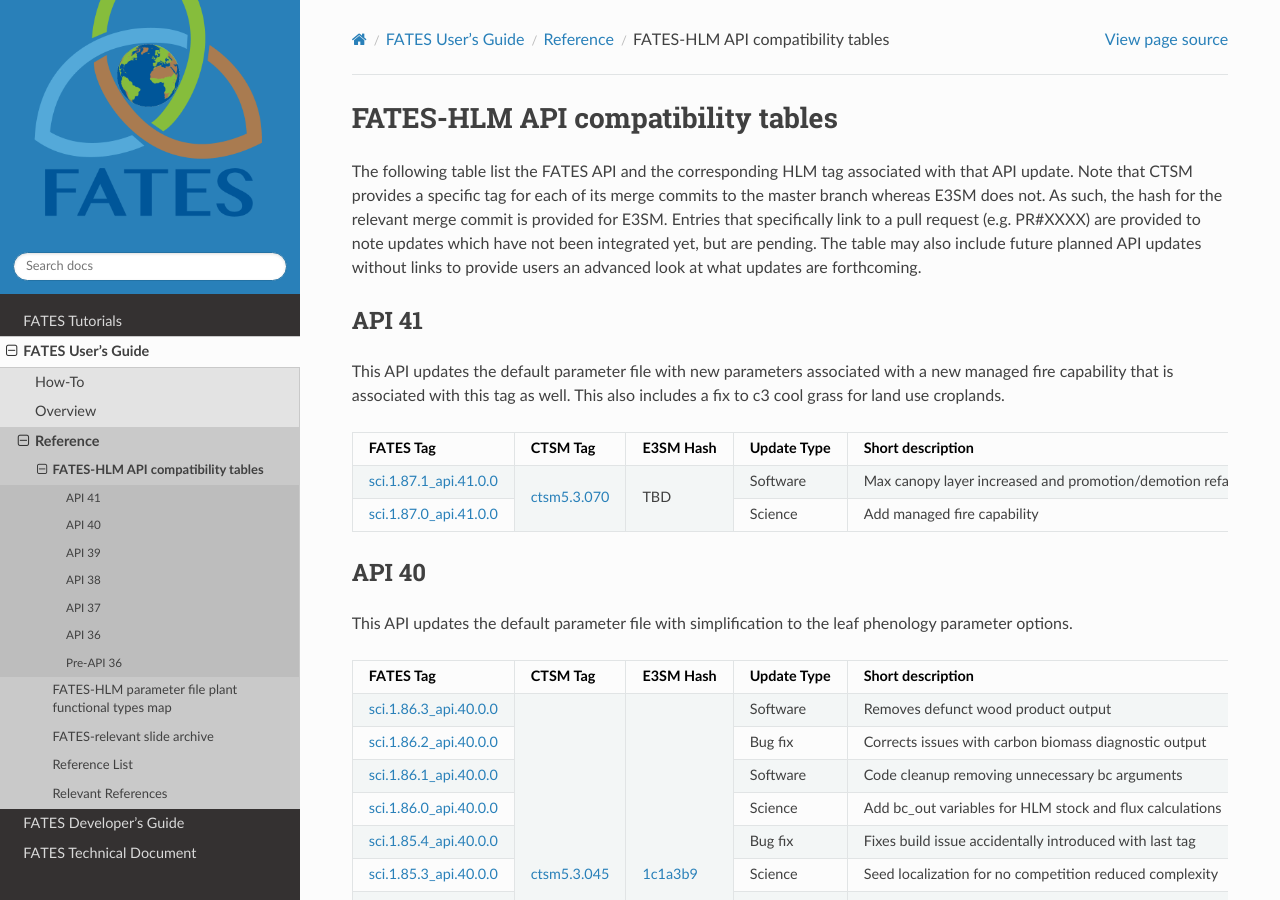
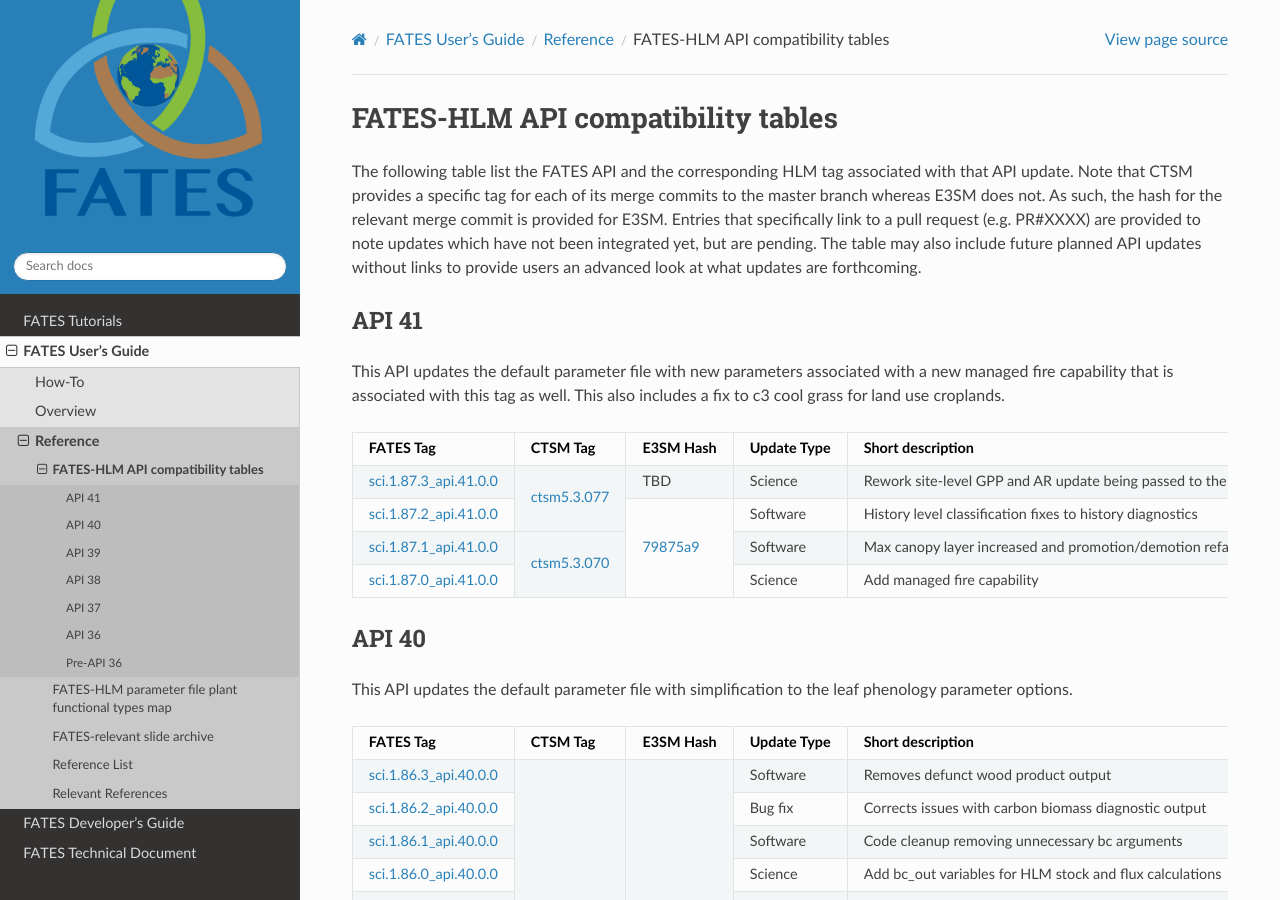
Before and after one commit to NGEET/fates-users-guide, a Sphinx documentation site: the page built from docs/source/user/release-tags-compat-table.rst, in a window 1280 px wide and 900 px high. Built offline with Sphinx 7.4.7 and the Read the Docs theme 3.1.0, drawn with Linux system fonts in a browser that asks for light colours.

Commit message:
add e3sm commit hash for API41
This also adds some interstitial API41 updates

```diff
--- a/docs/source/user/release-tags-compat-table.rst
+++ b/docs/source/user/release-tags-compat-table.rst
@@ -11,9 +11,13 @@ This API updates the default parameter file with new parameters associated with
 +--------------------------+----------------+------------+-------------+-------------------------------------------------------------+
 | FATES Tag                | CTSM Tag       | E3SM Hash  | Update Type | Short description                                           |
 +==========================+================+============+=============+=============================================================+
+| `sci.1.87.3_api.41.0.0`_ |                | TBD        | Science     | Rework site-level GPP and AR update being passed to the HLM |
++--------------------------+                +------------+-------------+-------------------------------------------------------------+
+| `sci.1.87.2_api.41.0.0`_ | `ctsm5.3.077`_ |            | Software    | History level classification fixes to history diagnostics   |
++--------------------------+----------------+            +-------------+-------------------------------------------------------------+
 | `sci.1.87.1_api.41.0.0`_ |                |            | Software    | Max canopy layer increased and promotion/demotion refactor  |
 +--------------------------+                +            +-------------+-------------------------------------------------------------+
-| `sci.1.87.0_api.41.0.0`_ | `ctsm5.3.070`_ | TBD        | Science     | Add managed fire capability                                 |
+| `sci.1.87.0_api.41.0.0`_ | `ctsm5.3.070`_ | `79875a9`_ | Science     | Add managed fire capability                                 |
 +--------------------------+----------------+------------+-------------+-------------------------------------------------------------+
 
 API 40
@@ -176,6 +180,8 @@ For compatibility with API 35 and earlier, please see :doc:`/user/Table-of-FATES
 
 .. [#] Users wanting to run non-land use run modes should avoid this tag due `issue #1221`_.  The next fates tag addresses this issue.
 
+.. _sci.1.87.3_api.41.0.0: https://github.com/NGEET/fates/releases/tag/sci.1.87.3_api.41.0.0
+.. _sci.1.87.2_api.41.0.0: https://github.com/NGEET/fates/releases/tag/sci.1.87.2_api.41.0.0
 .. _sci.1.87.1_api.41.0.0: https://github.com/NGEET/fates/releases/tag/sci.1.87.1_api.41.0.0
 .. _sci.1.87.0_api.41.0.0: https://github.com/NGEET/fates/releases/tag/sci.1.87.0_api.41.0.0
 
@@ -236,6 +242,7 @@ For compatibility with API 35 and earlier, please see :doc:`/user/Table-of-FATES
 .. _sci.1.77.1_api.36.0.0: https://github.com/NGEET/fates/releases/tag/sci.1.77.1_api.36.0.0
 .. _sci.1.77.0_api.36.0.0: https://github.com/NGEET/fates/releases/tag/sci.1.77.0_api.36.0.0
 
+.. _ctsm5.3.077: https://github.com/ESCOMP/CTSM/releases/tag/ctsm5.3.077
 .. _ctsm5.3.070: https://github.com/ESCOMP/CTSM/releases/tag/ctsm5.3.070
 .. _ctsm5.3.045: https://github.com/ESCOMP/CTSM/releases/tag/ctsm5.3.045
 .. _ctsm5.3.034: https://github.com/ESCOMP/CTSM/releases/tag/ctsm5.3.034
@@ -248,6 +255,7 @@ For compatibility with API 35 and earlier, please see :doc:`/user/Table-of-FATES
 .. _PR 6918: https://github.com/E3SM-Project/E3SM/pull/6918
 .. _PR 7027: https://github.com/E3SM-Project/E3SM/pull/7027
 
+.. _79875a9: https://github.com/E3SM-Project/E3SM/commit/79875a9c2ceb26dbffedb1d7bb6a59b0ecb5da8b
 .. _1c1a3b9: https://github.com/E3SM-Project/E3SM/commit/1c1a3b9fb78f7bd0177d3c6bdae332d5fa2c93d2
 .. _64046ec: https://github.com/E3SM-Project/E3SM/commit/64046ec75587d9fcd035f22553192665dd540f56
 .. _ef0abe7: https://github.com/E3SM-Project/E3SM/commit/ef0abe727bb4f3286a40d2350aaded5030197615
```
